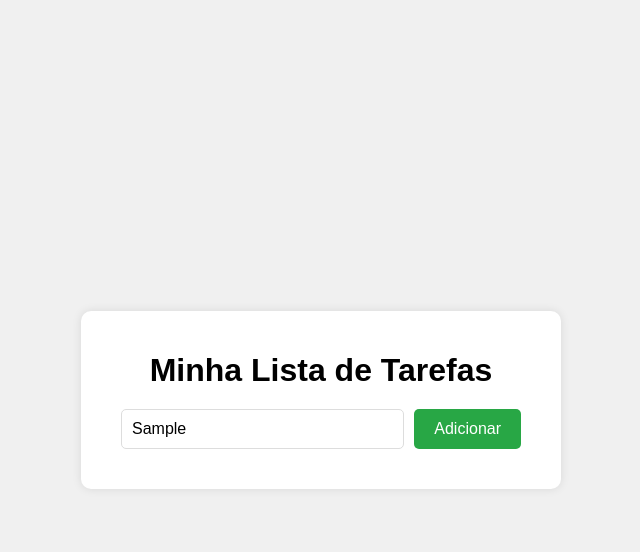
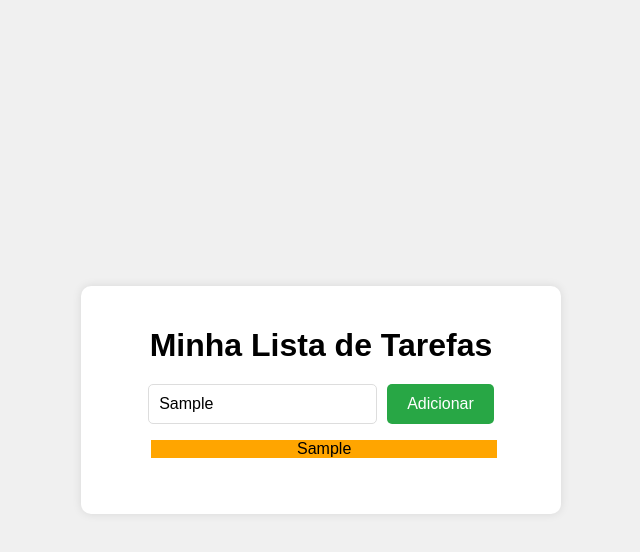
Before and after one commit to CaioLiang/CP03---Front-End, a plain HTML site: page CP 3/CP 3/index.html in a window 1280 px wide. Both pictures are taken after typing "Sample" into the empty fields and a click on the button "Adicionar". Shown: the whole page, without its empty margins (319-959 px from the left). Drawn offline with Linux system fonts and the light colour scheme.

Commit message:
Implementado estutura de adicionar na lista de tarefas

```diff
--- a/CP 3/CP 3/css/style.css
+++ b/CP 3/CP 3/css/style.css
@@ -89,7 +89,17 @@ h1 {
     background: #218838;
 }
 
-#area-tarefas{
-    background-color: #218838;
+#todo-form{
+    display: inline-block;
+}
+
+#form-entrada {
+    display: flex;
+}
+
+.list-task {
+    background-color: orange;
+    margin: 0.2rem;
     width: 100%;
+
 }
--- a/CP 3/CP 3/index.html
+++ b/CP 3/CP 3/index.html
@@ -10,18 +10,18 @@
     <div class="todo-container">
       <h1>Minha Lista de Tarefas</h1>
       <form id="todo-form">
-        <input
+        <div id="form-entrada">
+          <input
           type="text"
           id="new-task"
           placeholder="Adicione uma nova tarefa..."
           required
-        />
-        <button type="submit">Adicionar</button>
+          />
+          <button type="submit">Adicionar</button>
+        </div>
+
       </form>
       <ul id="todo-list"></ul>
-      <section id="area-tarefas">
-
-      </section>
     </div>
     <script src="./js/script.js"></script>
   </body>
--- a/CP 3/CP 3/js/script.js
+++ b/CP 3/CP 3/js/script.js
@@ -1,9 +1,18 @@
-const form = document.querySelector("#todo-form")
+const Todoform = document.querySelector("#todo-form")
 const tarefa = document.querySelector("#new-task")
 
-console.log(form, tarefa)
+//evento
+Todoform.addEventListener("submit", (event) => {
+    event.preventDefault();
 
-//evento
-form.addEventListener("submit", (event) => {
-    event.preventDefault();
+    const valueTask = tarefa.value
+
+    const addDiv = document.createElement("div")
+    addDiv.classList.add("list-task")
+
+    const addText = document.createElement("p")
+    addText.innerText = valueTask;
+    addDiv.appendChild(addText)
+
+    Todoform.appendChild(addDiv)
 })
```
